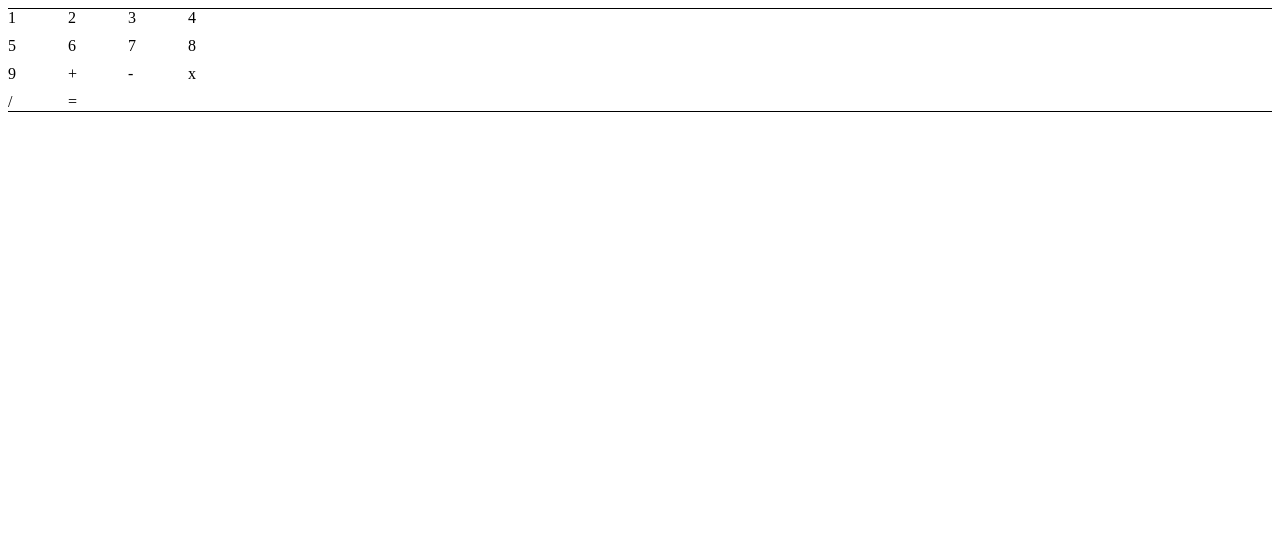
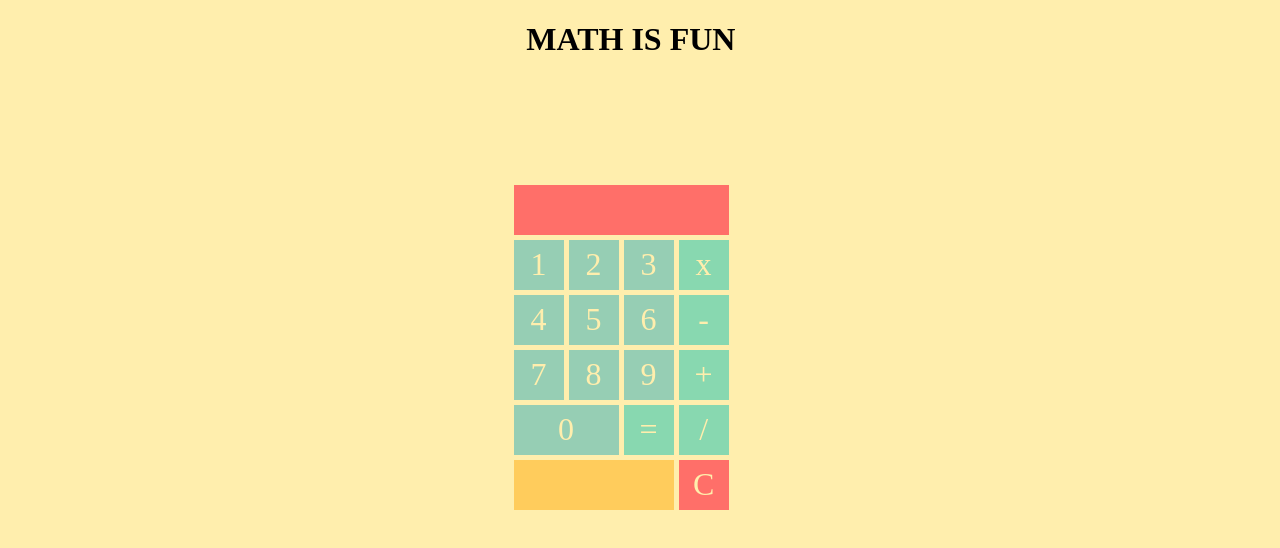
Before and after one commit to Mitchelljdaw/calculator, a plain HTML site: page index.html in a window 1280 px wide. Drawn offline with Linux system fonts and the light colour scheme.

Commit message:
finish calculator

```diff
--- /dev/null
+++ b/calculator_functions.js
@@ -0,0 +1,58 @@
+var operator = '';
+var leftOpp;
+var leftRight = false;
+function add() {
+    leftRight = true;
+    document.getElementById('dis').innerHTML = '';
+    operator = 'add';
+}
+function subtract() {
+  leftRight = true;
+  document.getElementById('dis').innerHTML = '';
+  operator = 'sub';
+}
+
+function multiply(){
+  leftRight = true;
+  document.getElementById('dis').innerHTML = '';
+  operator = 'mult';
+}
+function none(){
+  leftOpp = 0;
+  rightOpp = 0;
+  document.getElementById('dis').innerHTML = '';
+  document.getElementById('answer').innerHTML = '';
+}
+function divide(){
+  leftRight = true;
+  document.getElementById('dis').innerHTML = '';
+  operator = 'div';
+}
+function equal(){
+  leftRight = false;
+if(operator === 'add'){
+  document.getElementById('answer').innerHTML = parseInt(leftOpp) + parseInt(rightOpp);
+}
+else if(operator === 'sub'){
+  document.getElementById('answer').innerHTML = parseInt(leftOpp) - parseInt(rightOpp);
+}
+else if(operator === 'mult'){
+  document.getElementById('answer').innerHTML = parseInt(leftOpp) * parseInt(rightOpp);
+}
+else if(operator === 'div'){
+  document.getElementById('answer').innerHTML = parseInt(leftOpp) / parseInt(rightOpp);
+}
+leftOpp = document.getElementById('answer').innerHTML;
+document.getElementById('dis').innerHTML = document.getElementById('answer').innerHTML;
+}
+
+function operators(input){
+  if(leftRight === false){
+    document.getElementById('dis').innerHTML += input;
+    leftOpp = document.getElementById('dis').innerHTML;
+  }
+  else{
+    document.getElementById('dis').innerHTML += input;
+    rightOpp = document.getElementById('dis').innerHTML;
+  }
+}
--- a/index.html
+++ b/index.html
@@ -4,26 +4,32 @@
 <head>
   <meta charset="utf-8">
 
-  <title>The HTML5 Herald</title>
+  <title>calc</title>
   <meta name="description" content="The HTML5 Herald">
   <meta name="author" content="SitePoint">
   <link rel="stylesheet" href="main.css">
+  <script src="calculator_functions.js"></script>
 </head>
+<h1> MATH IS FUN</h1>
 <div id='main'>
-  <div id='one'>1</div>
-  <div id='two'>2</div>
-  <div id='three'>3</div>
-  <div id='four'>4</div>
-  <div id='five'>5</div>
-  <div id='six'>6</div>
-  <div id='seven'>7</div>
-  <div id='eight'>8</div>
-  <div id='nine'>9</div>
-  <div id='add'>+</div>
-  <div id='sub'>-</div>
-  <div id='mult'>x</div>
-  <div id='div'>/</div>
-  <div id='equal'>=</div>
+  <div class="container display" id='dis'></div>
+  <div class="container numbers" id='one'onclick="operators(1)">1</div>
+  <div class="container numbers" id='two'onclick="operators(2)">2</div>
+  <div class="container numbers" id='three'onclick="operators(3)">3</div>
+  <div class="container numbers" id='four'onclick="operators(4)">4</div>
+  <div class="container numbers" id='five'onclick="operators(5)">5</div>
+  <div class="container numbers" id='six'onclick="operators(6)">6</div>
+  <div class="container numbers" id='seven'onclick="operators(7)">7</div>
+  <div class="container numbers" id='eight'onclick="operators(8)">8</div>
+  <div class="container numbers" id='nine'onclick="operators(9)">9</div>
+  <div class="container numbers" id='zero'onclick="operators(0)">0</div>
+  <div class="container operators" id='add' onclick="add()">+</div>
+  <div class="container operators" id='sub' onclick="subtract()">-</div>
+  <div class="container operators" id='mult' onclick="multiply()">x</div>
+  <div class="container operators" id='div' onclick="divide()">/</div>
+  <div class="container operators" id='equal' onclick="equal()">=</div>
+  <div class="container clear" id='clear' onclick="none()">C</div>
+  <div class="container ans" id='answer'></div>
 </div>
 
 <body>
--- a/main.css
+++ b/main.css
@@ -1,62 +1,102 @@
+.container{
+  display: flex;
+  justify-content: center;
+  align-items: center;
+  font-size: 2em;
+  color: #ffeead;
+}
+h1{
+  margin-left: 41%;
+}
+.numbers{
+  background-color: #96ceb4;
+}
+.operators{
+  background-color: #88d8b0;
+}
+
+.display, .clear{
+      background-color: #ff6f69;
+}
+
+.ans{
+      background-color: #ffcc5c;
+}
+html{
+  background: #ffeead;
+}
 #main{
+  margin-left: 40%;
+  margin-top: 10%;
   height: 70%;
   display: grid;
-  grid-gap: 10px;
+  grid-gap: 5px;
   margin-bottom: 50px;
-  border-top: solid;
-  border-bottom: solid;
   border-width: 1px;
   grid-template-columns: repeat(4, 50px);
-  grid-template-rows: 50px 4;
+  grid-template-rows: repeat(6, 50px);
   grid-template-areas:
-  "o two three a"
+  "dis dis dis dis"
+  "o two three m"
   "four five six s"
-  "seven eight nine d"
-  "z m e e"
+  "seven eight nine a"
+  "z z e d"
+  "ans ans ans c"
 }
-
+.display{
+  justify-content: flex-end;
+}
 #add{
-grid-area: 'a';
+grid-area: a;
+}
+#clear{
+grid-area: c;
+}
+#dis{
+grid-area: dis;
+}
+#answer{
+grid-area: ans;
 }
 #sub{
-grid-area: 's';
+grid-area: s;
 }
 #mult{
-grid-area: 'm';
+grid-area: m;
 }
 #div{
-grid-area: 'd';
+grid-area: d;
 }
 #equal{
-grid-area: 'e';
+grid-area: e;
 }
 #zero{
-grid-area: 'z';
+grid-area: z;
 }
 #one{
-grid-area: 'o';
+grid-area: o;
 }
 #two{
-grid-area: 'two';
+grid-area: two;
 }
 #three{
-grid-area: 'three';
+grid-area: three;
 }
 #four{
-grid-area: 'four';
+grid-area: four;
 }
 #five{
-grid-area: 'five';
+grid-area: five;
 }
 #six{
-grid-area: 'six';
+grid-area: six;
 }
 #seven{
-grid-area: 'seven';
+grid-area: seven;
 }
 #eight{
-grid-area: 'eight';
+grid-area: eight;
 }
 #nine{
-grid-area: 'nine';
+grid-area: nine;
 }
```
Also changed, not shown: calculator functions.js (deleted, +0 -19 lines).
